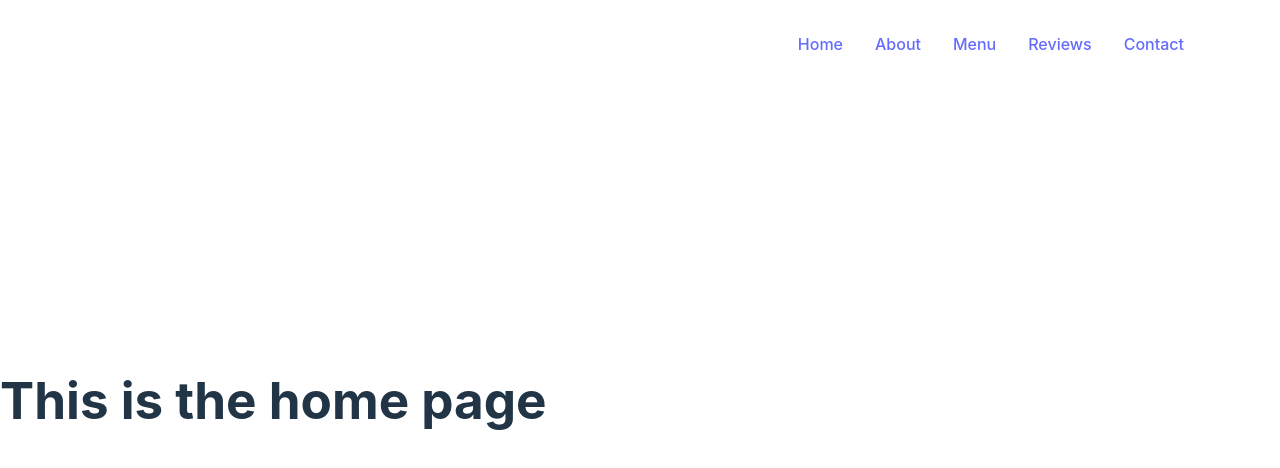
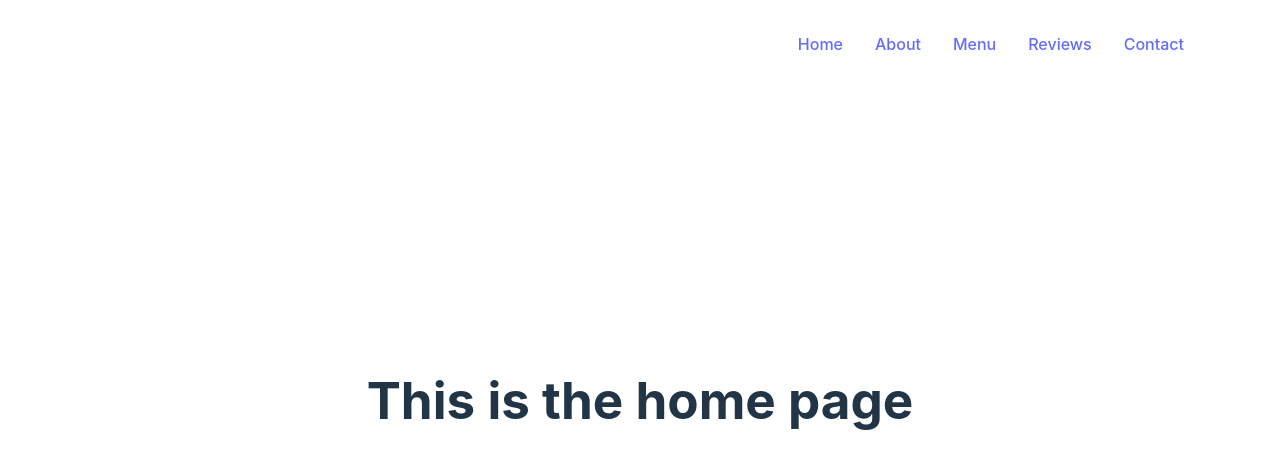
Before and after one commit to shreshthagg/Restaurant, a React (Vite) app in the folder restaurant/: page / in a window 1280 px wide. Shown: the top 468 px of the page. Built offline with nearby package versions, Linux system fonts and the light colour scheme.

Commit message:
Update main.jsx to be compatiable with the App

```diff
--- a/restaurant/src/main.jsx
+++ b/restaurant/src/main.jsx
@@ -1,40 +1,12 @@
 import React from "react";
 import ReactDOM from "react-dom/client";
 import "./index.css";
+import App from "./App";
 
-import Home from "./pages/Home";
-import About from "./pages/About";
-import Menu from "./pages/Menu";
-import Contact from "./pages/Contact";
 
-import { createBrowserRouter, RouterProvider } from "react-router-dom";
-import Reviews from "./pages/Reviews";
-
-const router = createBrowserRouter([
-  {
-    path: "/",
-    element: <Home />,
-  },
-  {
-    path: "/about",
-    element: <About />,
-  },
-  {
-    path: "/menu",
-    element: <Menu />,
-  },
-  {
-    path: "/contact",
-    element: <Contact />,
-  },
-  {
-    path: "/reviews",
-    element: <Reviews />,
-  },
-]);
 
 ReactDOM.createRoot(document.getElementById("root")).render(
   <React.StrictMode>
-    <RouterProvider router={router} />
+    <App />
   </React.StrictMode>
 );
```
